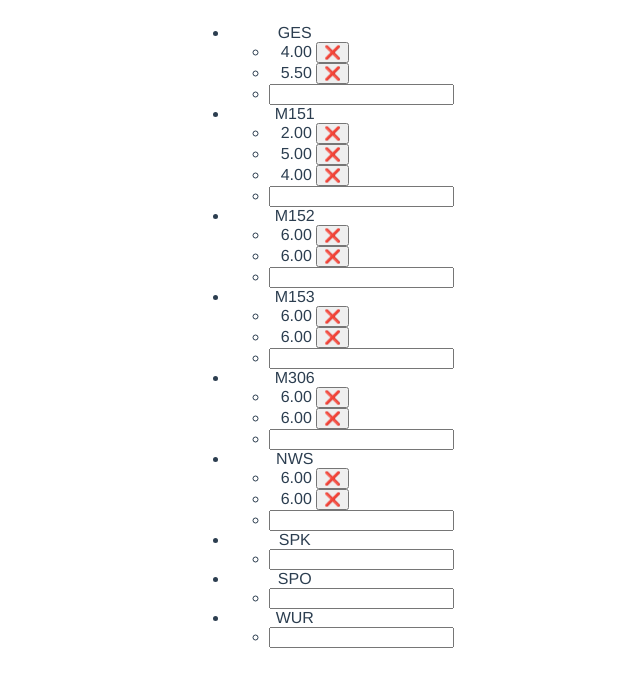
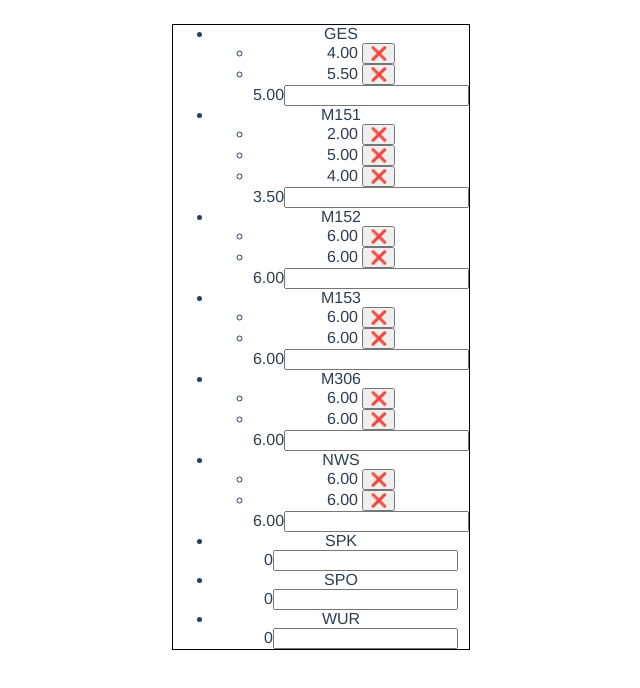
Before and after one commit to benjaminSluz/notenverwaltungstool, a Vue app: page / in a window 1280 px wide. Shown: the top 688 px of the page, without its empty margins (327-967 px from the left). Built offline with nearby package versions, Linux system fonts and the light colour scheme.

Commit message:
Created avgFunction and display

```diff
--- a/src/views/NotenverwaltungView.vue
+++ b/src/views/NotenverwaltungView.vue
@@ -10,9 +10,10 @@
               <button @click="deleteNote(fach, index)">❌</button>
             </span>
           </li>
-          <li>
+          <div>
+            <span>{{ avgNote(noten.noten) }}</span>
             <input type="number" @keyup.enter="addNote($event, fach)" />
-          </li>
+          </div>
         </ul>
       </li>
     </ul>
@@ -42,6 +43,19 @@ function addNote(e, fach) {
   let newNote = Math.min(6, Math.max(1, parseInt(e.target.value)));
   Fächer.value[fach].noten.push(newNote);
 }
+function avgNote(noten) {
+  let notenArray = [...noten];
+  if (notenArray.length == 0) return 0;
+  let avg = 0;
+  let result;
+  notenArray.forEach((e) => {
+    avg += e;
+  });
+  avg /= notenArray.length;
+
+  result = Math.floor(avg) + Math.round((avg % 1) * 2) / 2;
+  return parseFloat(result).toFixed(2);
+}
 </script>
 <style>
 .home {
@@ -51,7 +65,8 @@ function addNote(e, fach) {
   margin: 0;
   justify-content: center;
 }
-ul#Fächer {
-  width: 50%;
+#Fächer {
+  border: black 1px solid;
+  height: fit-content;
 }
 </style>
```
